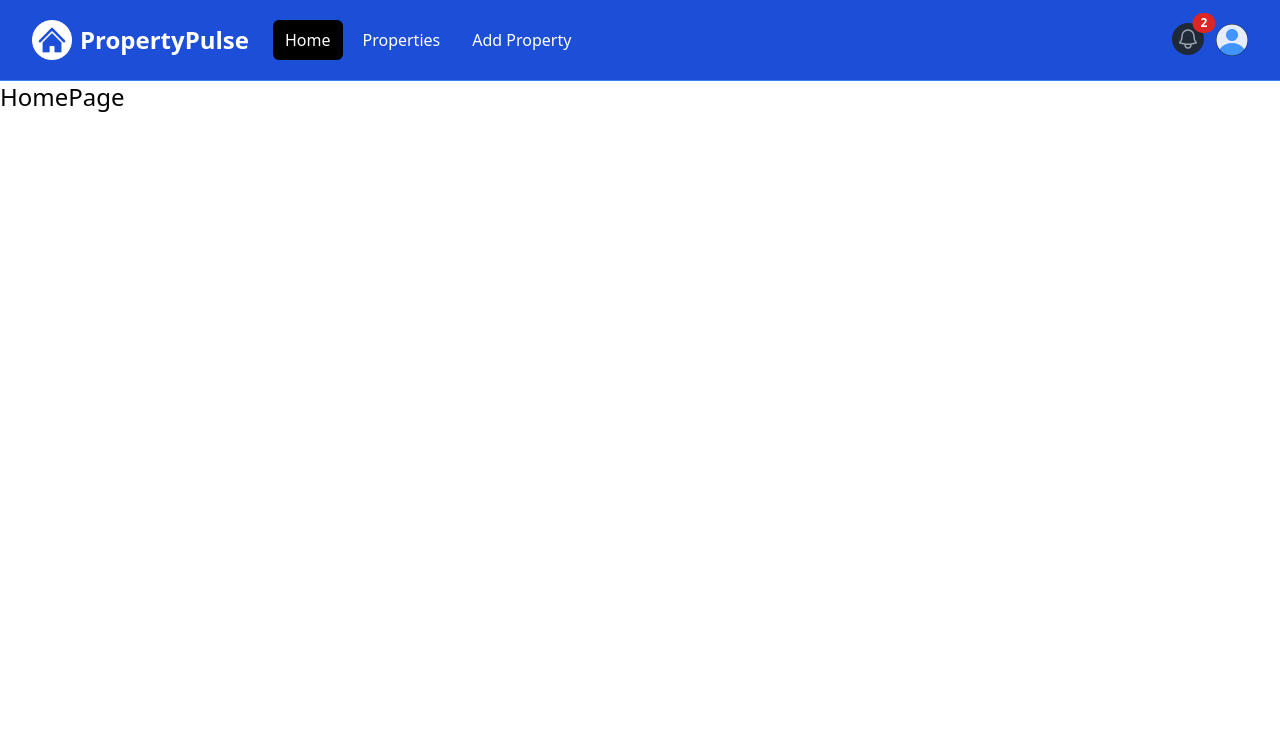
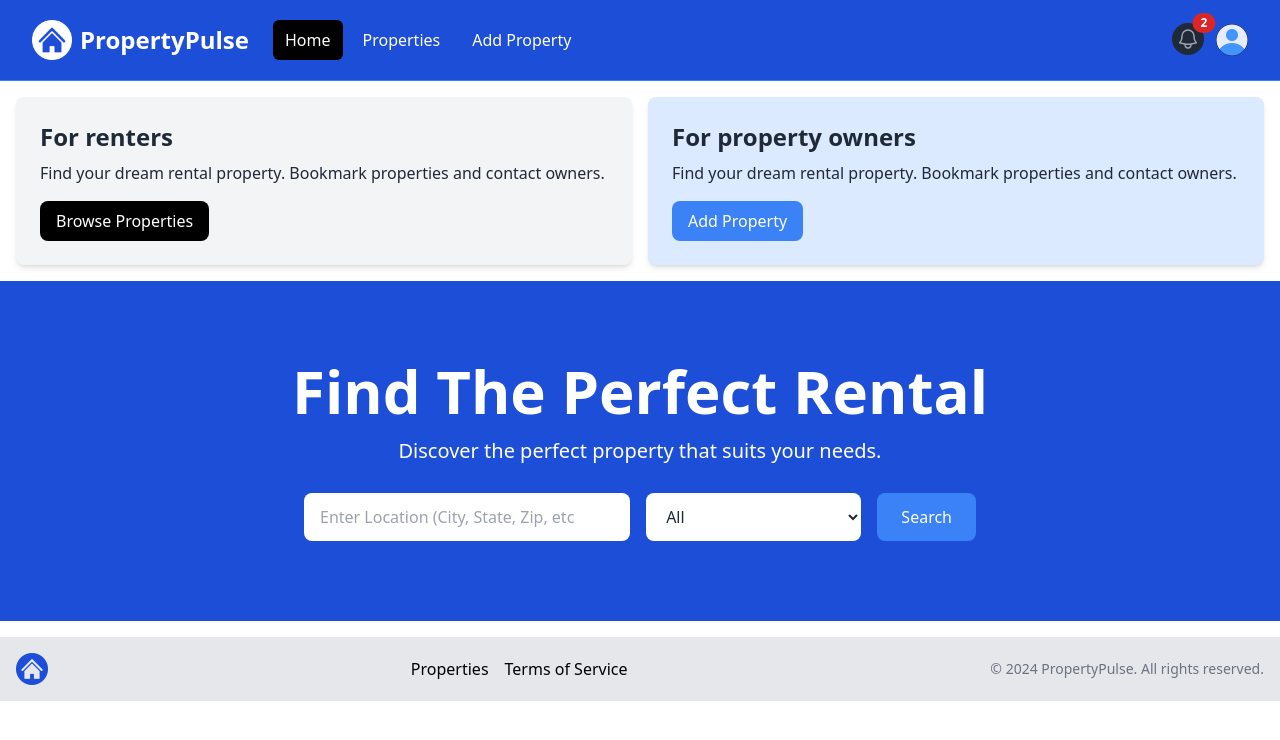
Before and after one commit to tesselhoff7/property-pulse, a Next.js app: page / in a window 1280 px wide. Shown: the top 740 px of the page. Built offline with nearby package versions, Linux system fonts and the light colour scheme.

Commit message:
Homepage Components & Footer

```diff
--- a/app/layout.jsx
+++ b/app/layout.jsx
@@ -1,5 +1,6 @@
 import "@/assets/styles/globals.css";
 import Navbar from "@/components/Navbar";
+import Footer from "@/components/Footer";
 export const metadata = {
   title: "Property Pulse",
   keywords: "rental, property",
@@ -12,6 +13,7 @@
       <body>
         <Navbar />
         <main>{children}</main>
+        <Footer />
       </body>
     </html>
   );
--- a/app/page.jsx
+++ b/app/page.jsx
@@ -1,7 +1,14 @@
 import React from "react";
+import Hero from "@/components/Hero";
+import InfoBoxes from "@/components/InfoBoxes";
 
 const HomePage = () => {
-  return <div className="text-2xl">HomePage</div>;
+  return (
+    <>
+      <InfoBoxes />
+      <Hero />
+    </>
+  );
 };
 
 export default HomePage;
--- /dev/null
+++ b/components/Footer.jsx
@@ -0,0 +1,34 @@
+import Image from "next/image";
+import Link from "next/link";
+import logo from "@/assets/images/logo.png";
+
+const Footer = () => {
+  const currentYear = new Date().getFullYear();
+
+  return (
+    <footer className="bg-gray-200 py-4 mt-auto">
+      <div className="container mx-auto flex flex-col md:flex-row items-center justify-between px-4">
+        <div className="mb-4 md:mb-0">
+          <Image src={logo} alt="Logo" className="h-8 w-auto" />
+        </div>
+        <div className="flex flex-wrap justify-center md:justify-start mb-4 md:mb-0">
+          <ul className="flex space-x-4">
+            <li>
+              <Link href="/properties">Properties</Link>
+            </li>
+            <li>
+              <Link href="/terms">Terms of Service</Link>
+            </li>
+          </ul>
+        </div>
+        <div>
+          <p className="text-sm text-gray-500 mt-2 md:mt-0">
+            &copy; {currentYear} PropertyPulse. All rights reserved.
+          </p>
+        </div>
+      </div>
+    </footer>
+  );
+};
+
+export default Footer;
--- a/components/Hero.jsx
+++ b/components/Hero.jsx
@@ -1,5 +1,57 @@
 const Hero = () => {
-  return <div>Hero</div>;
+  return (
+    <section className="bg-blue-700 py-20 mb-4">
+      <div className="max-w-7xl mx-auto px-4 sm:px-6 lg:px-8 flex flex-col items-center">
+        <div className="text-center">
+          <h1 className="text-4xl font-extrabold text-white sm:text-5xl md:text-6xl">
+            Find The Perfect Rental
+          </h1>
+          <p className="my-4 text-xl text-white">
+            Discover the perfect property that suits your needs.
+          </p>
+        </div>
+        {/*<!-- Form Component -->*/}
+        <form className="mt-3 mx-auto max-w-2xl w-full flex flex-col md:flex-row items-center">
+          <div className="w-full md:w-3/5 md:pr-2 mb-4 md:mb-0">
+            <label for="location" className="sr-only">
+              Location
+            </label>
+            <input
+              type="text"
+              id="location"
+              placeholder="Enter Location (City, State, Zip, etc"
+              className="w-full px-4 py-3 rounded-lg bg-white text-gray-800 focus:outline-none focus:ring focus:ring-blue-500"
+            />
+          </div>
+          <div className="w-full md:w-2/5 md:pl-2">
+            <label for="property-type" className="sr-only">
+              Property Type
+            </label>
+            <select
+              id="property-type"
+              className="w-full px-4 py-3 rounded-lg bg-white text-gray-800 focus:outline-none focus:ring focus:ring-blue-500"
+            >
+              <option value="All">All</option>
+              <option value="Apartment">Apartment</option>
+              <option value="Studio">Studio</option>
+              <option value="Condo">Condo</option>
+              <option value="House">House</option>
+              <option value="Cabin Or Cottage">Cabin or Cottage</option>
+              <option value="Loft">Loft</option>
+              <option value="Room">Room</option>
+              <option value="Other">Other</option>
+            </select>
+          </div>
+          <button
+            type="submit"
+            className="md:ml-4 mt-4 md:mt-0 w-full md:w-auto px-6 py-3 rounded-lg bg-blue-500 text-white hover:bg-blue-600 focus:outline-none focus:ring focus:ring-blue-500"
+          >
+            Search
+          </button>
+        </form>
+      </div>
+    </section>
+  );
 };
 
 export default Hero;
--- /dev/null
+++ b/components/InfoBox.jsx
@@ -0,0 +1,22 @@
+const InfoBox = ({
+  heading,
+  backgroundColor = "bg-gray-100",
+  textColor = "text-gray-800",
+  children,
+  buttonInfo,
+}) => {
+  return (
+    <div className={`${backgroundColor} p-6 rounded-lg shadow-md`}>
+      <h2 className={`${textColor} text-2xl font-bold`}>{heading}</h2>
+      <p className={`${textColor} mt-2 mb-4`}>{children} </p>
+      <a
+        href={buttonInfo.link}
+        className={`${buttonInfo.backgroundColor} inline-block  text-white rounded-lg px-4 py-2 hover:bg-gray-700`}
+      >
+        {buttonInfo.text}
+      </a>
+    </div>
+  );
+};
+
+export default InfoBox;
--- a/components/InfoBoxes.jsx
+++ b/components/InfoBoxes.jsx
@@ -1,5 +1,37 @@
+import InfoBox from "./InfoBox";
+
 const InfoBoxes = () => {
-  return <div>InfoBoxes</div>;
+  return (
+    <section>
+      <div className="container-xl lg:container m-auto">
+        <div className="grid grid-cols-1 md:grid-cols-2 gap-4 p-4 rounded-lg">
+          <InfoBox
+            heading="For renters"
+            buttonInfo={{
+              text: "Browse Properties",
+              link: "/properties",
+              backgroundColor: "bg-black",
+            }}
+          >
+            Find your dream rental property. Bookmark properties and contact
+            owners.
+          </InfoBox>
+          <InfoBox
+            heading="For property owners"
+            backgroundColor="bg-blue-100"
+            buttonInfo={{
+              text: "Add Property",
+              link: "/properties/add",
+              backgroundColor: "bg-blue-500",
+            }}
+          >
+            Find your dream rental property. Bookmark properties and contact
+            owners.
+          </InfoBox>
+        </div>
+      </div>
+    </section>
+  );
 };
 
 export default InfoBoxes;
```
